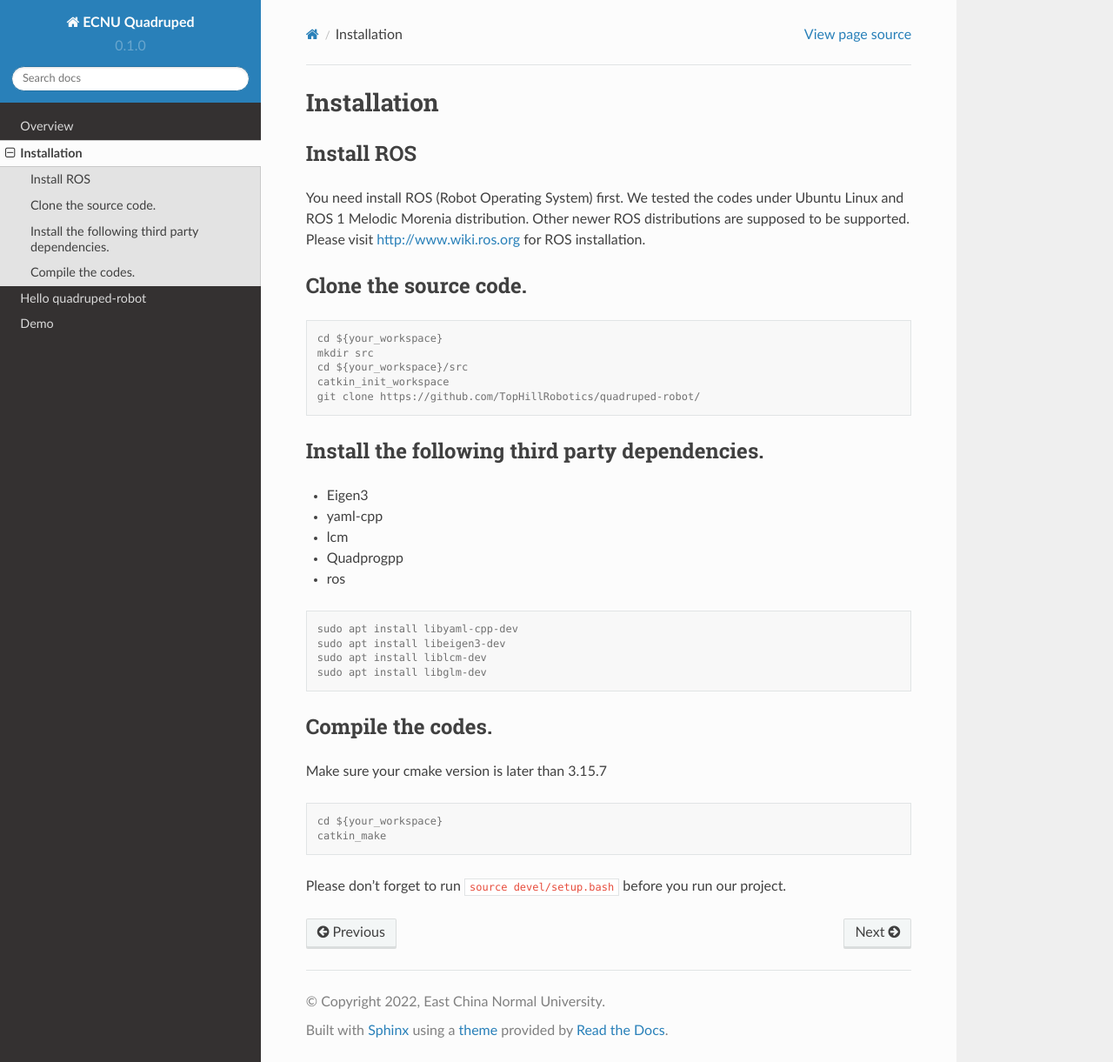
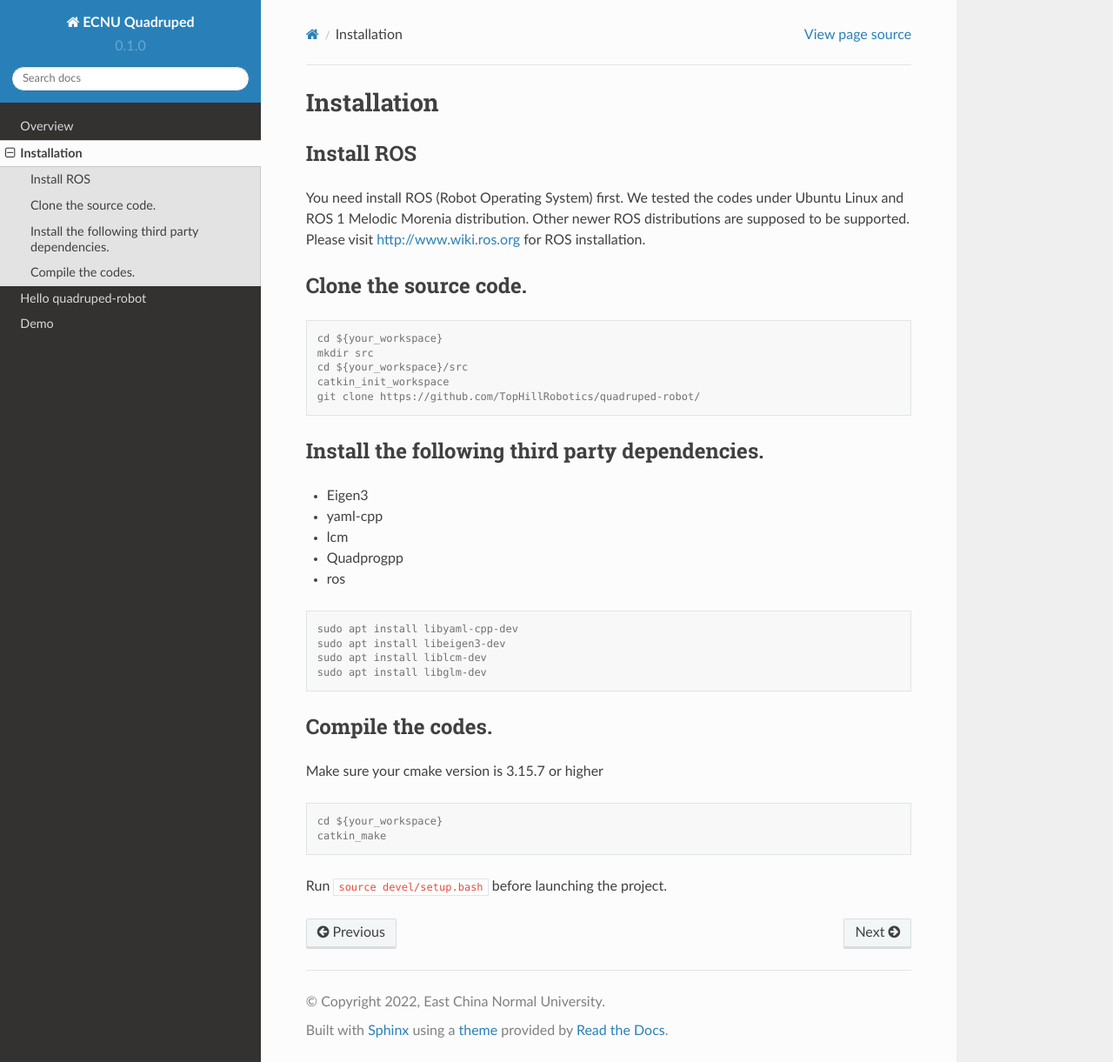
Before and after one commit to TopHillRobotics/quadruped-robot-docs, a Sphinx documentation site: the page built from docs/source/installation.rst, in a window 1280 px wide and 1221 px high. Shown: the whole window at 87% size. Built offline with Sphinx 7.4.7 and the Read the Docs theme 2.0.0, drawn with Linux system fonts in a browser that asks for light colours; pages that are not in the unit, such as notebooks, are missing from menus.

Commit message:
some minor

```diff
--- a/docs/source/index.rst
+++ b/docs/source/index.rst
@@ -22,5 +22,3 @@ This project supports many quadruped robots (unitree, deep-robotics and Anymal).
    installation.rst
    helloworld.rst
    demo.rst
-
-   index.rst
--- a/docs/source/installation.rst
+++ b/docs/source/installation.rst
@@ -36,11 +36,11 @@ Install the following third party dependencies.
 Compile the codes.
 ==================
 
-Make sure your cmake version is later than 3.15.7
+Make sure your cmake version is 3.15.7 or higher
 
 .. code-block:: console
 
     cd ${your_workspace}
     catkin_make
 
-Please don't forget to run ``source devel/setup.bash`` before you run our project.
+Run ``source devel/setup.bash`` before launching the project.
```
